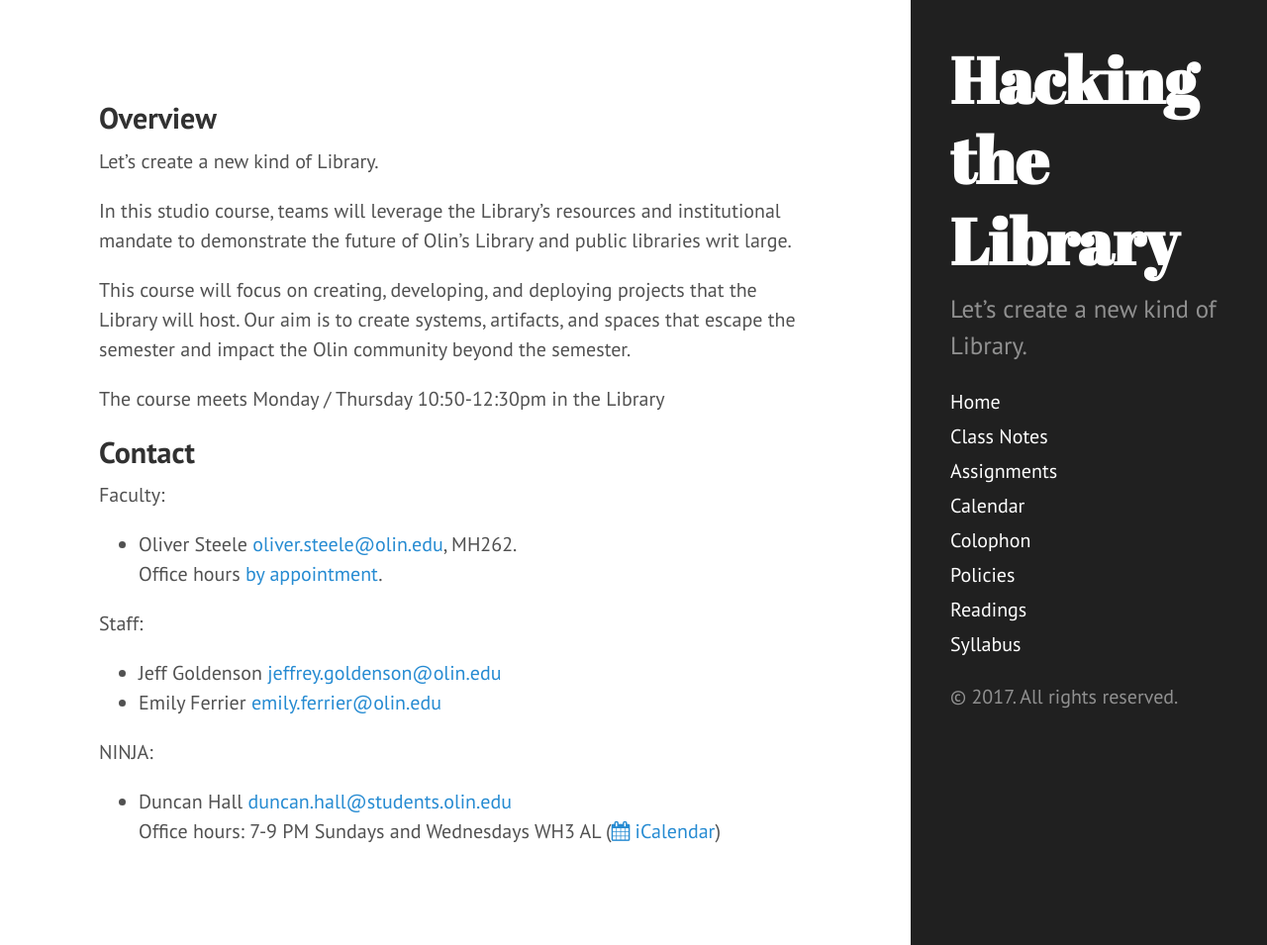
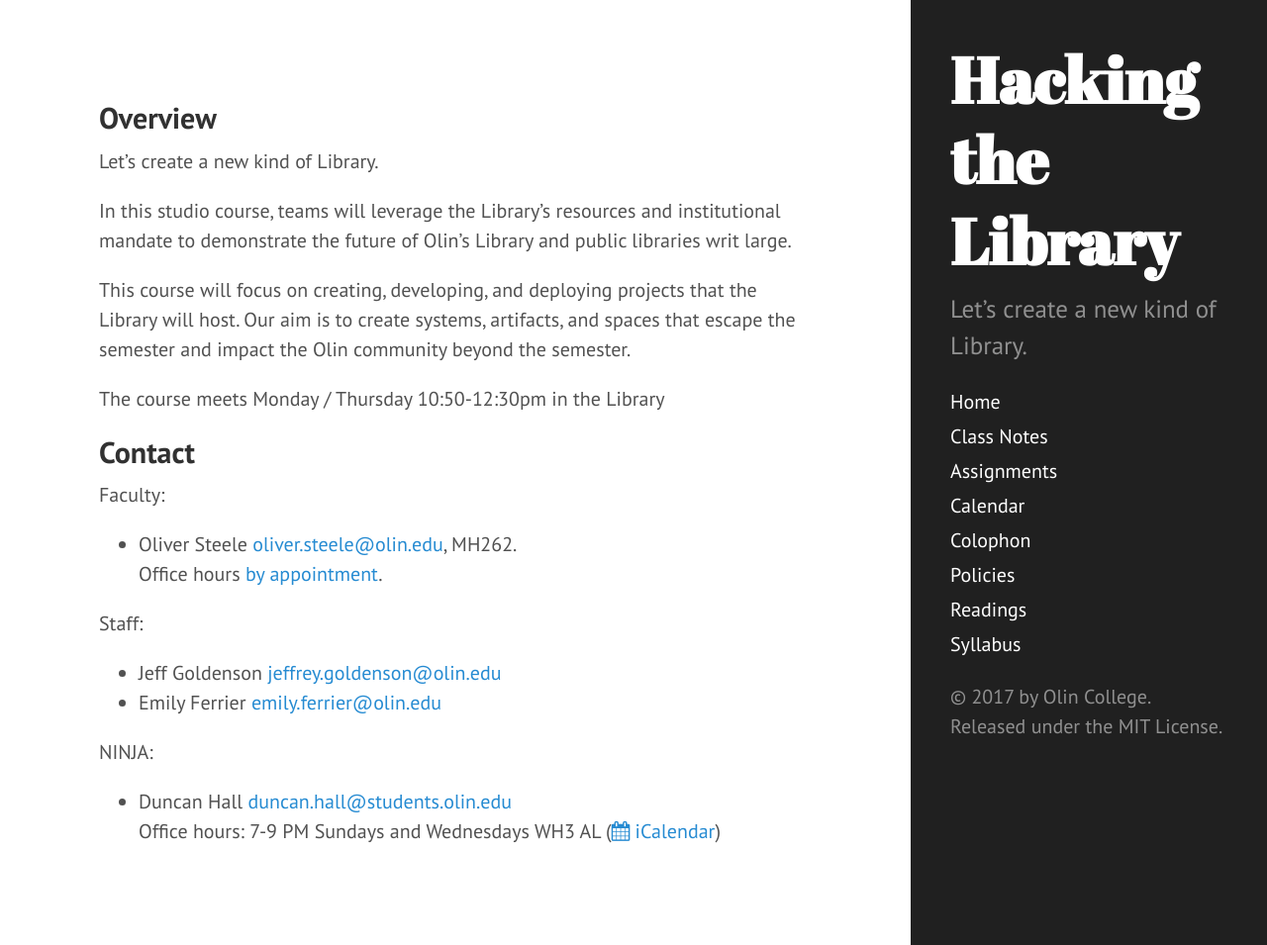
Before and after one commit to osteele/hackingthelibrary.org, a Jekyll site: the page built from index.md, in a window 1280 px wide and 955 px high. Shown: the whole window at 99% size. Built offline with Jekyll 4.4.1, drawn with Linux system fonts in a browser that asks for light colours.

Commit message:
update the copyright

```diff
--- a/_includes/sidebar.html
+++ b/_includes/sidebar.html
@@ -44,6 +44,6 @@
       {% endif %}
     </nav>
 
-    <p>&copy; {{ site.time | date: '%Y' }}. All rights reserved.</p>
+    <p>&copy; {{ site.time | date: '%Y' }} by Olin College. Released under the MIT License.</p>
   </div>
 </div>
```
